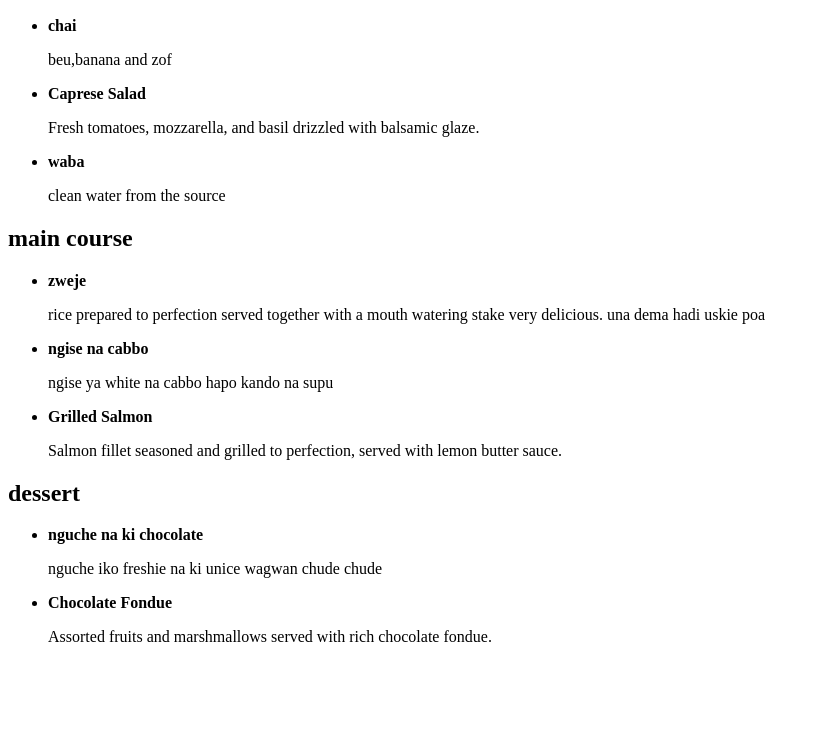
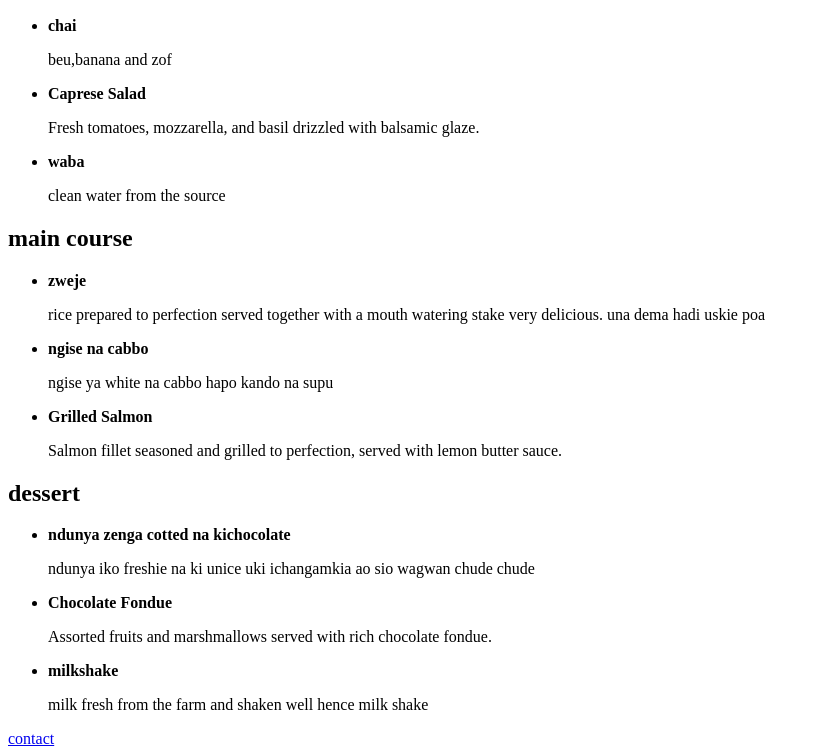
Before and after one commit to Churda-sam/keroma-bie, a plain HTML site: page index.html in a window 1280 px wide. Shown: the part 110-866 px from the top of the page, without its empty margins (0-820 px from the left). Before the commit the page ends 800 px from the top, so only its background shows below. Drawn offline with Linux system fonts and the light colour scheme.

Commit message:
all changes made

```diff
--- a/index.html
+++ b/index.html
@@ -46,8 +46,11 @@
     <h2>dessert</h2>
     <ul>
       <li>
-        <strong>nguche na ki chocolate</strong>
-        <p>nguche iko freshie na ki unice wagwan chude chude</p>
+        <strong>ndunya zenga cotted na kichocolate</strong>
+        <p>
+          ndunya iko freshie na ki unice uki ichangamkia ao sio wagwan chude
+          chude
+        </p>
       </li>
       <li>
         <strong>Chocolate Fondue</strong>
@@ -56,6 +59,11 @@
           Assorted fruits and marshmallows served with rich chocolate fondue.
         </p>
       </li>
+      <li>
+        <strong>milkshake</strong>
+        <p>milk fresh from the farm and shaken well hence milk shake</p>
+      </li>
     </ul>
+    <a href="contact.html">contact</a>
   </body>
 </html>
```
